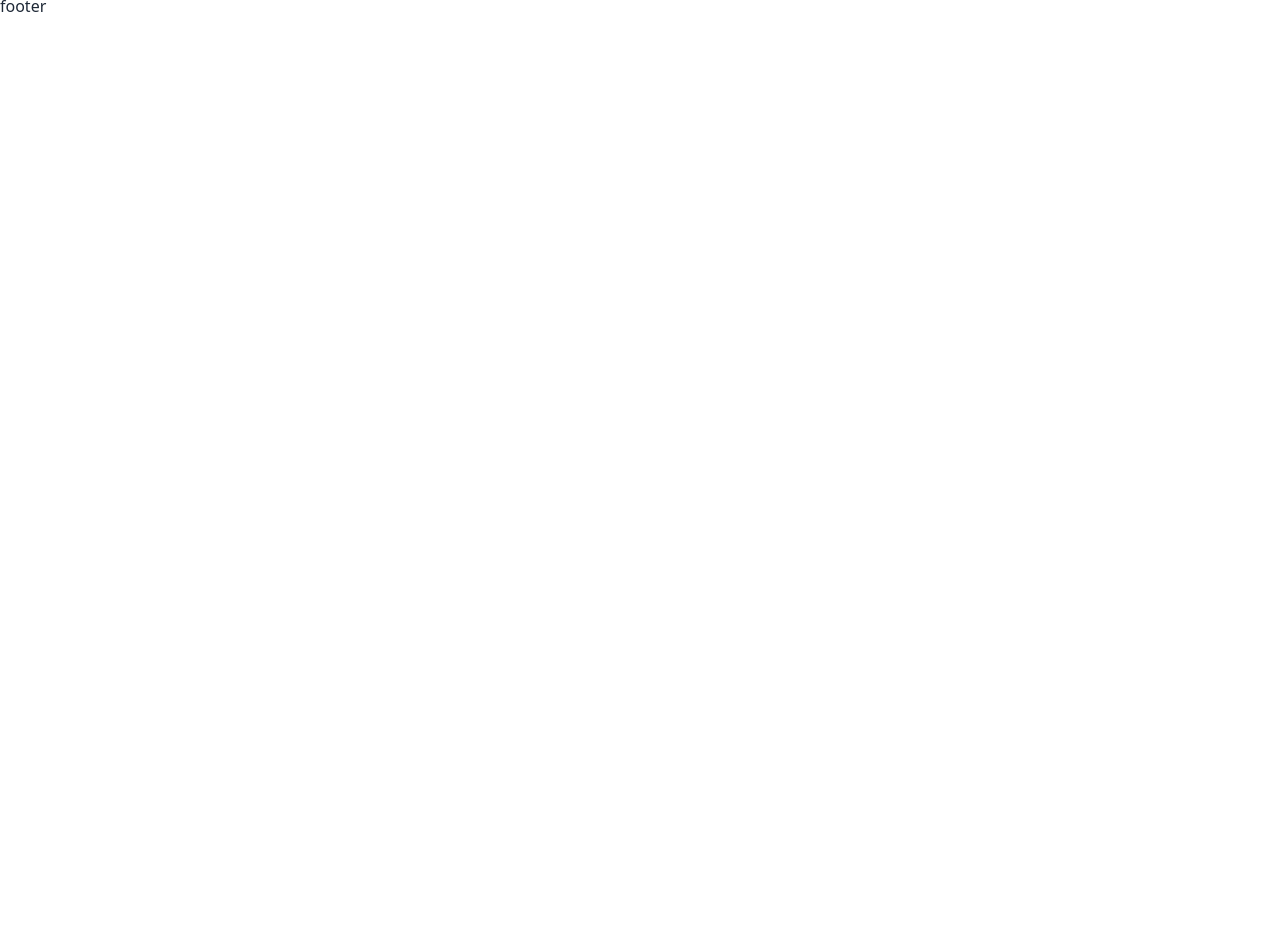
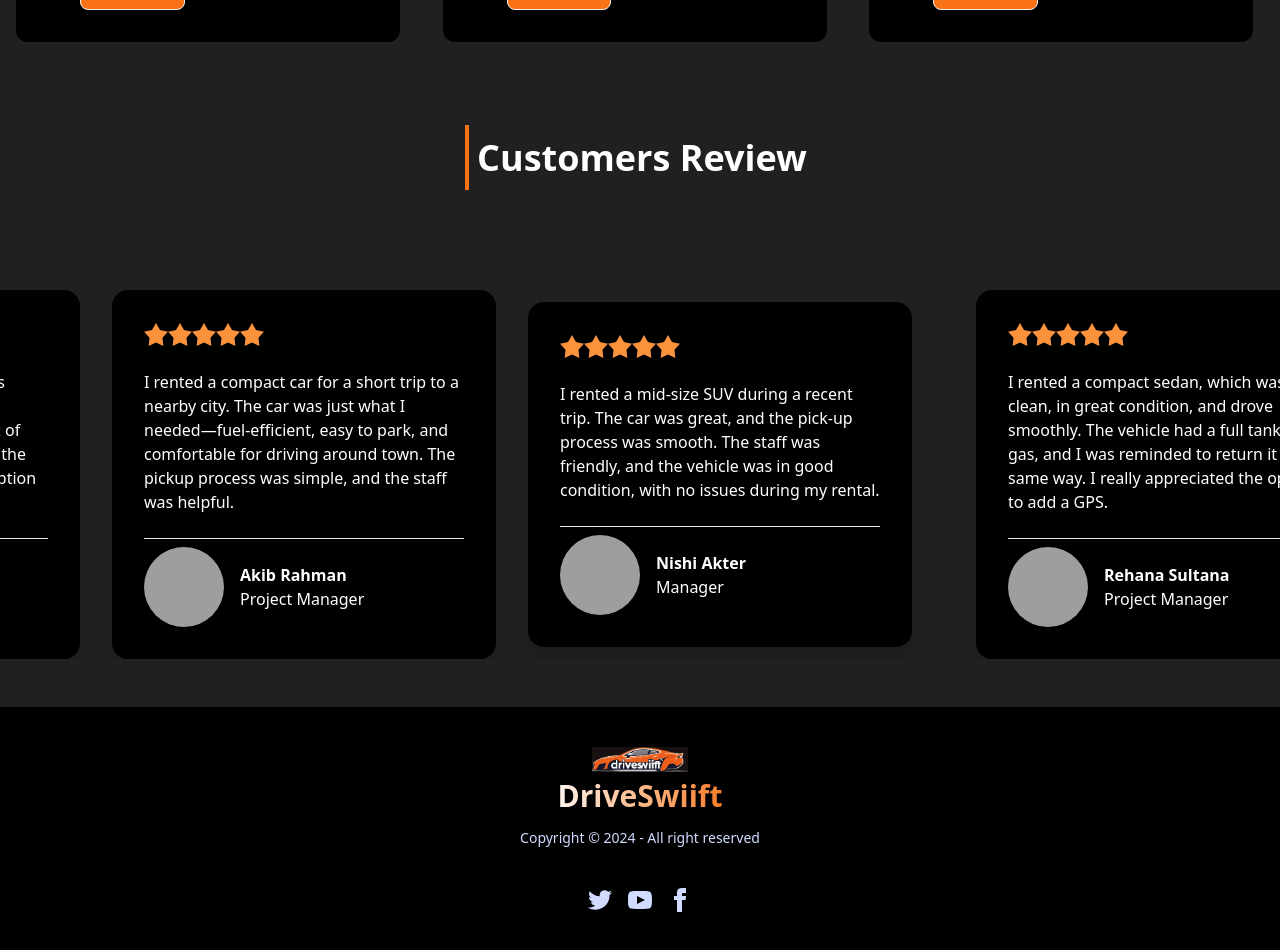
Before and after one commit to sumaiyasal/car-rental-clientside, a React (Vite) app: page / in a window 1280 px wide. Shown: the part 2380-3330 px from the top of the page. Before the commit the page ends 2398 px from the top, so only its background shows below. Built offline with nearby package versions, Linux system fonts and the light colour scheme; no server answers; grey boxes are pictures that could not be loaded.

Commit message:
review section

```diff
--- a/package.json
+++ b/package.json
@@ -18,6 +18,7 @@
     "motion": "^11.15.0",
     "react": "^18.3.1",
     "react-dom": "^18.3.1",
+    "react-fast-marquee": "^1.6.5",
     "react-icons": "^5.4.0",
     "react-router-dom": "^6.28.1",
     "sort-by": "^1.2.0",
--- a/src/Components/Footer.jsx
+++ b/src/Components/Footer.jsx
@@ -1,9 +1,57 @@
 import React from 'react';
-
+import car from "../assets/car.jpg"
 const Footer = () => {
     return (
         <div>
-            <h1>footer</h1>
+           <footer className="footer footer-center bg-black text-primary-content p-10">
+  <aside>
+  <div className="flex flex-col items-center">
+      <div className="sm:hidden md:flex">
+      <img src={car} alt="" className="w-24"/>
+      </div>
+    <a className="btn btn-ghost text-3xl font-bold bg-gradient-to-r from-white to-orange-500 bg-clip-text text-transparent">DriveSwiift</a>
+    </div>
+
+    <p>Copyright © {new Date().getFullYear()} - All right reserved</p>
+  </aside>
+  <nav>
+    <div className="grid grid-flow-col gap-4">
+      <a>
+        <svg
+          xmlns="http://www.w3.org/2000/svg"
+          width="24"
+          height="24"
+          viewBox="0 0 24 24"
+          className="fill-current">
+          <path
+            d="M24 4.557c-.883.392-1.832.656-2.828.775 1.017-.609 1.798-1.574 2.165-2.724-.951.564-2.005.974-3.127 1.195-.897-.957-2.178-1.555-3.594-1.555-3.179 0-5.515 2.966-4.797 6.045-4.091-.205-7.719-2.165-10.148-5.144-1.29 2.213-.669 5.108 1.523 6.574-.806-.026-1.566-.247-2.229-.616-.054 2.281 1.581 4.415 3.949 4.89-.693.188-1.452.232-2.224.084.626 1.956 2.444 3.379 4.6 3.419-2.07 1.623-4.678 2.348-7.29 2.04 2.179 1.397 4.768 2.212 7.548 2.212 9.142 0 14.307-7.721 13.995-14.646.962-.695 1.797-1.562 2.457-2.549z"></path>
+        </svg>
+      </a>
+      <a>
+        <svg
+          xmlns="http://www.w3.org/2000/svg"
+          width="24"
+          height="24"
+          viewBox="0 0 24 24"
+          className="fill-current">
+          <path
+            d="M19.615 3.184c-3.604-.246-11.631-.245-15.23 0-3.897.266-4.356 2.62-4.385 8.816.029 6.185.484 8.549 4.385 8.816 3.6.245 11.626.246 15.23 0 3.897-.266 4.356-2.62 4.385-8.816-.029-6.185-.484-8.549-4.385-8.816zm-10.615 12.816v-8l8 3.993-8 4.007z"></path>
+        </svg>
+      </a>
+      <a>
+        <svg
+          xmlns="http://www.w3.org/2000/svg"
+          width="24"
+          height="24"
+          viewBox="0 0 24 24"
+          className="fill-current">
+          <path
+            d="M9 8h-3v4h3v12h5v-12h3.642l.358-4h-4v-1.667c0-.955.192-1.333 1.115-1.333h2.885v-5h-3.808c-3.596 0-5.192 1.583-5.192 4.615v3.385z"></path>
+        </svg>
+      </a>
+    </div>
+  </nav>
+</footer>
         </div>
     );
 };
--- a/src/Components/Home.jsx
+++ b/src/Components/Home.jsx
@@ -5,6 +5,7 @@ import price from "../assets/icons8-price-tag-50.png"
 import support from "../assets/icons8-online-support-50.png"
 import booking from "../assets/icons8-booking-50.png"
 import 'animate.css';
+import Marquee from "react-fast-marquee";
 const Home = () => {
     const[latestcar,setLatestcar]=useState([]);
   fetch(`${import.meta.env.VITE_API_URL}/latestcars`)
@@ -37,7 +38,7 @@ borderRadius:"80px"
         </div>
             </section>
             <section className='pt-12 container mx-auto'>
-                <h1 className='text-center text-4xl font-extrabold pb-16 '>Why Choose Us</h1>
+                <h1 className='text-center text-4xl font-extrabold pb-16 '> <span className='border-l-4 border-orange-500 p-2'>Why Choose Us</span></h1>
                <div className='grid lg:grid-cols-2 sm:grid-cols-1 '>
                 <div className='flex gap-4 items-start lg:border-b-2 lg:border-r-2 border-orange-500 p-8'>
                     <img src={hcars} alt=""  className='w-10 h-10 '/>
@@ -70,7 +71,7 @@ borderRadius:"80px"
                </div>
             </section>
             <section className='pt-12 container mx-auto'>
-            <h1 className='text-center text-4xl font-extrabold pb-16 '>Latest Cars</h1>
+            <h1 className='text-center text-4xl font-extrabold pb-16 '> <span className='border-l-4 border-orange-500 p-2'>Latest Cars</span></h1>
             <div className='grid lg:grid-cols-3 grid-cols-1 gap-8 pl-4'>
               {  latestcar.map(lcar=>
                   <div className=''>
@@ -95,10 +96,10 @@ borderRadius:"80px"
               )}
             </div>
             </section>
-            <section className='pt-12 container mx-auto'>
-            <h1 className='text-center text-4xl font-extrabold pb-40 '>Special Offers</h1>
+            <section className='py-12 container mx-auto'>
+            <h1 className='text-center  text-4xl font-extrabold pb-32 pt-20'><span className='border-l-4 border-orange-500 p-2'>Special Offers</span></h1>
 
-            <div className='grid lg:grid-cols-3 grid-cols-1'>
+            <div className='grid lg:grid-cols-3 grid-cols-1 pl-4 gap-4'>
             <div className="card bg-black w-96  rounded-xl transition ease-in-out   hover:animate-bounce ">
     <figure>
       <img
@@ -150,6 +151,88 @@ borderRadius:"80px"
 
 
             </section>
+            <section className='py-12 container mx-auto '>
+            <h1 className='text-center text-4xl font-extrabold pb-28 '>
+            <span className='border-l-4 border-orange-500 p-2'>Customers Review</span></h1>
+            <div>
+            <Marquee>
+
+            <div className="card bg-black mr-8 w-96 shadow-xl">
+  <div className="card-body">
+  <div className="rating">
+  <input type="radio" name="rating-2" className="mask mask-star-2 bg-orange-400" />
+  <input
+    type="radio"
+    name="rating-2"
+    className="mask mask-star-2 bg-orange-400"
+    defaultChecked />
+  <input type="radio" name="rating-2" className="mask mask-star-2 bg-orange-400" />
+  <input type="radio" name="rating-2" className="mask mask-star-2 bg-orange-400" />
+  <input type="radio" name="rating-2" className="mask mask-star-2 bg-orange-400" />
+</div>
+    <p className='py-4'>I rented a compact sedan, which was clean, in great condition, and drove smoothly. The vehicle had a full tank of gas, and I was reminded to return it the same way. I really appreciated the option to add a GPS.</p>
+    <hr className='' />
+    <div className='flex gap-4'>
+      <img src="https://encrypted-tbn0.gstatic.com/images?q=tbn:ANd9GcS6Hb5xzFZJCTW4cMqmPwsgfw-gILUV7QevvQ&s" alt="" className='w-20 h-20 rounded-full'/>
+      <div className='pt-4'>
+        <p><strong>Rehana Sultana</strong></p>
+        <p>Project Manager</p>
+      </div>
+    </div>
+  </div>
+</div>
+<div className="card bg-black mr-8 w-96 shadow-xl">
+  <div className="card-body">
+  <div className="rating">
+  <input type="radio" name="rating-2" className="mask mask-star-2 bg-orange-400" />
+  <input
+    type="radio"
+    name="rating-2"
+    className="mask mask-star-2 bg-orange-400"
+    defaultChecked />
+  <input type="radio" name="rating-2" className="mask mask-star-2 bg-orange-400" />
+  <input type="radio" name="rating-2" className="mask mask-star-2 bg-orange-400" />
+  <input type="radio" name="rating-2" className="mask mask-star-2 bg-orange-400" />
+</div>
+    <p className='py-4'>I rented a compact car for a short trip to a nearby city. The car was just what I needed—fuel-efficient, easy to park, and comfortable for driving around town. The pickup process was simple, and the staff was helpful.</p>
+    <hr className='' />
+    <div className='flex gap-4'>
+      <img src="https://encrypted-tbn0.gstatic.com/images?q=tbn:ANd9GcTHDRlp-KGr_M94k_oor4Odjn2UzbAS7n1YoA&s" alt="" className='w-20 h-20 rounded-full'/>
+      <div className='pt-4'>
+        <p><strong>Akib Rahman</strong></p>
+        <p>Project Manager</p>
+      </div>
+    </div>
+  </div>
+</div>
+<div className="card bg-black mr-8 w-96 shadow-xl">
+  <div className="card-body">
+  <div className="rating">
+  <input type="radio" name="rating-2" className="mask mask-star-2 bg-orange-400" />
+  <input
+    type="radio"
+    name="rating-2"
+    className="mask mask-star-2 bg-orange-400"
+    defaultChecked />
+  <input type="radio" name="rating-2" className="mask mask-star-2 bg-orange-400" />
+  <input type="radio" name="rating-2" className="mask mask-star-2 bg-orange-400" />
+  <input type="radio" name="rating-2" className="mask mask-star-2 bg-orange-400" />
+</div>
+    <p className='py-4'>I rented a mid-size SUV  during a recent trip. The car was great, and the pick-up process was smooth. The staff was friendly, and the vehicle was in good condition, with no issues during my rental.</p>
+    <hr className='' />
+    <div className='flex gap-4'>
+      <img src="https://encrypted-tbn0.gstatic.com/images?q=tbn:ANd9GcSwme89cM8YZvHcybGrZl_Obd9U9p5QabozJQ&s" alt="" className='w-20 h-20 rounded-full'/>
+      <div className='pt-4'>
+        <p><strong>Nishi Akter</strong></p>
+        <p>Manager</p>
+      </div>
+    </div>
+  </div>
+</div>
+            </Marquee>
+
+            </div>
+            </section>
         </div>
     );
 };
```
Also changed, not shown: 1 other file (tests, documents, lock files or other folders).
